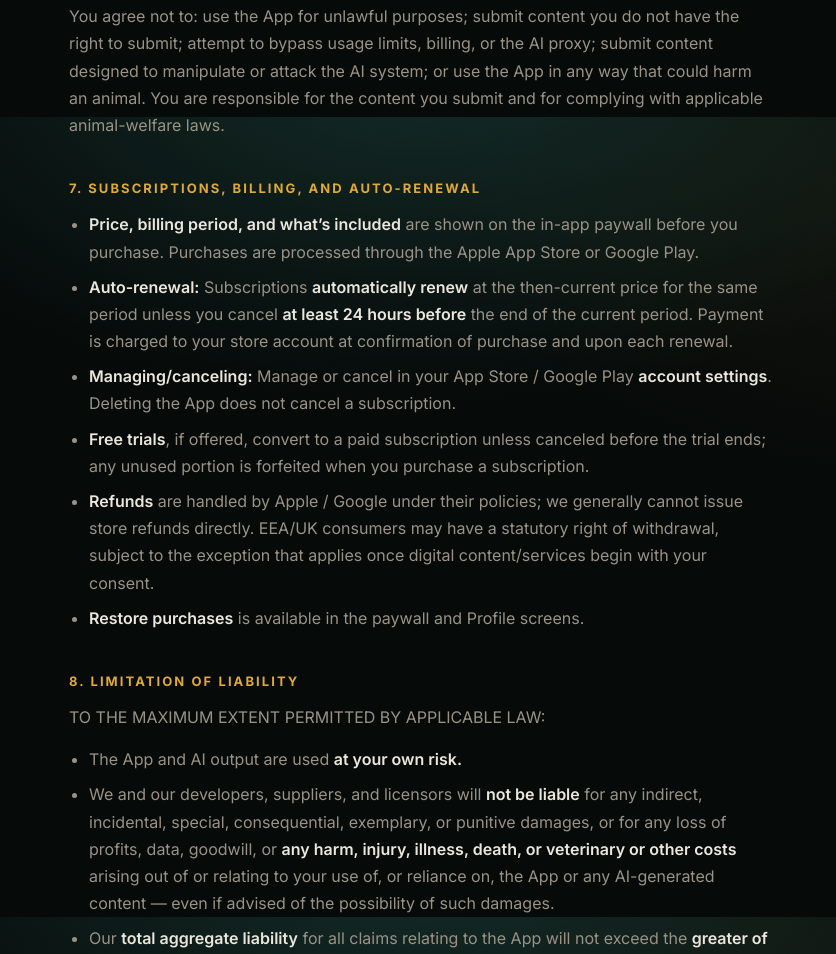
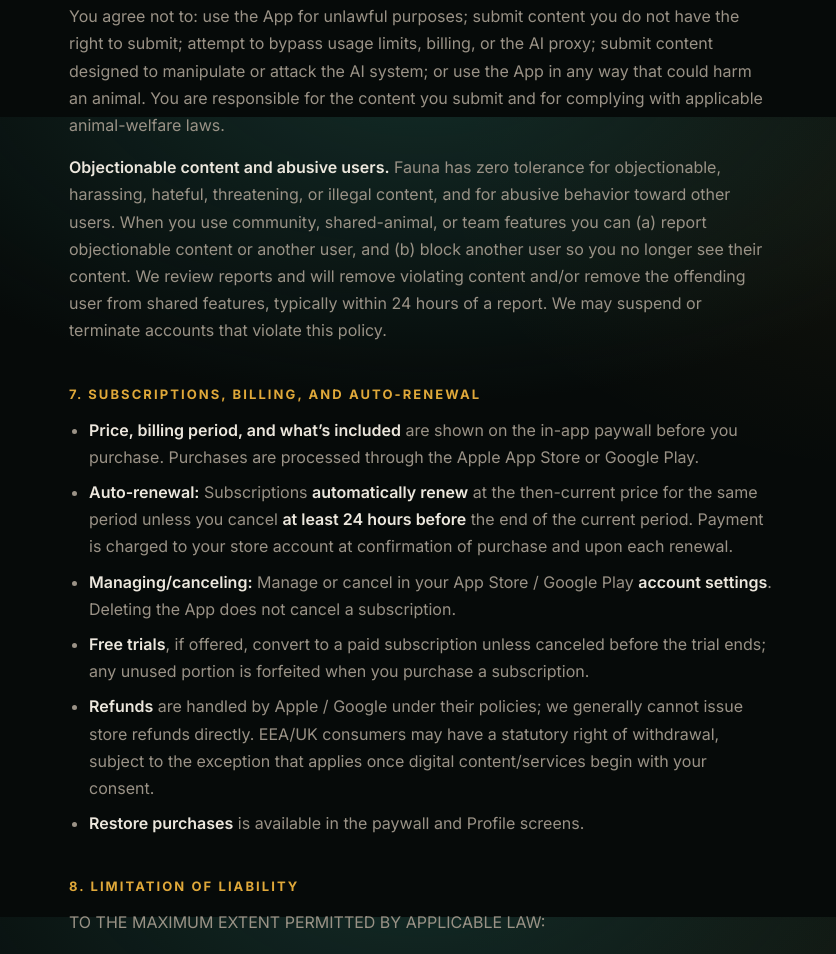
Before and after one commit to jcap-app/fauna-app, a plain HTML site: page terms.html in a window 1280 px wide. Shown: the part 2283-3237 px from the top of the page, without its empty margins (219-1055 px from the left). Drawn offline with nearby package versions, Linux system fonts and the light colour scheme.

Commit message:
Terms: add App Store 1.2 objectionable-content / block-report / 24h clause
Co-Authored-By: Claude Opus 4.8 (1M context) <noreply@anthropic.com>

```diff
--- a/terms.html
+++ b/terms.html
@@ -51,6 +51,7 @@
 
 <h2>6. Your responsibilities and acceptable use</h2>
 <p>You agree not to: use the App for unlawful purposes; submit content you do not have the right to submit; attempt to bypass usage limits, billing, or the AI proxy; submit content designed to manipulate or attack the AI system; or use the App in any way that could harm an animal. You are responsible for the content you submit and for complying with applicable animal-welfare laws.</p>
+<p><strong>Objectionable content and abusive users.</strong> Fauna has zero tolerance for objectionable, harassing, hateful, threatening, or illegal content, and for abusive behavior toward other users. When you use community, shared-animal, or team features you can (a) report objectionable content or another user, and (b) block another user so you no longer see their content. We review reports and will remove violating content and/or remove the offending user from shared features, typically within 24 hours of a report. We may suspend or terminate accounts that violate this policy.</p>
 
 <h2>7. Subscriptions, billing, and auto-renewal</h2>
 <ul>
```
